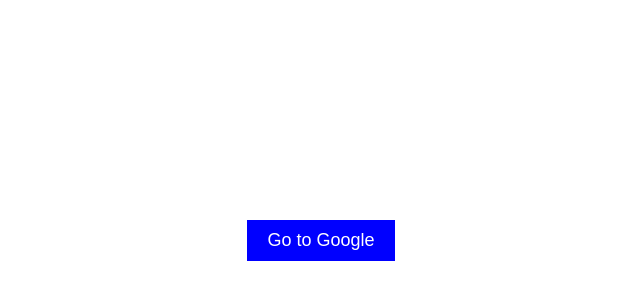
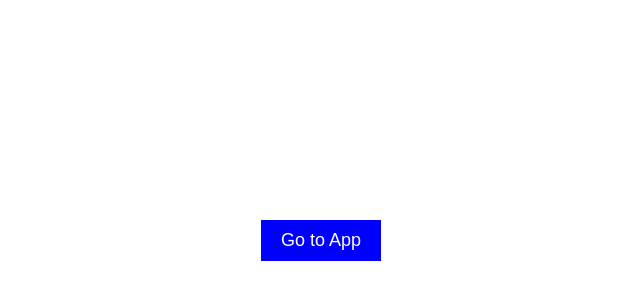
Before and after one commit to skylar80004/skylar80004.github.io, a plain HTML site: page index.html in a window 1280 px wide. Shown: the part 160-460 px from the top of the page, without its empty margins (319-959 px from the left). Drawn offline with Linux system fonts and the light colour scheme.

Commit message:
updated query parameter

```diff
--- a/index.html
+++ b/index.html
@@ -24,6 +24,6 @@
     </style>
 </head>
 <body>
-    <button onclick="window.location.href='pdf-app://value:jeje';">Go to Google</button>
+    <button onclick="window.location.href='pdf-app://value=This%20text%20will%20be%20PDF';">Go to App</button>
 </body>
 </html>
```
